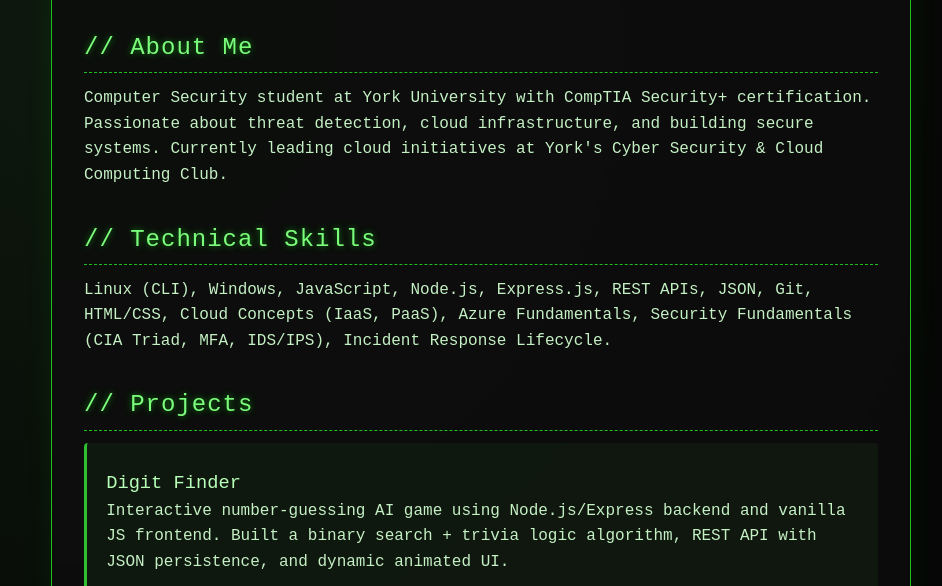
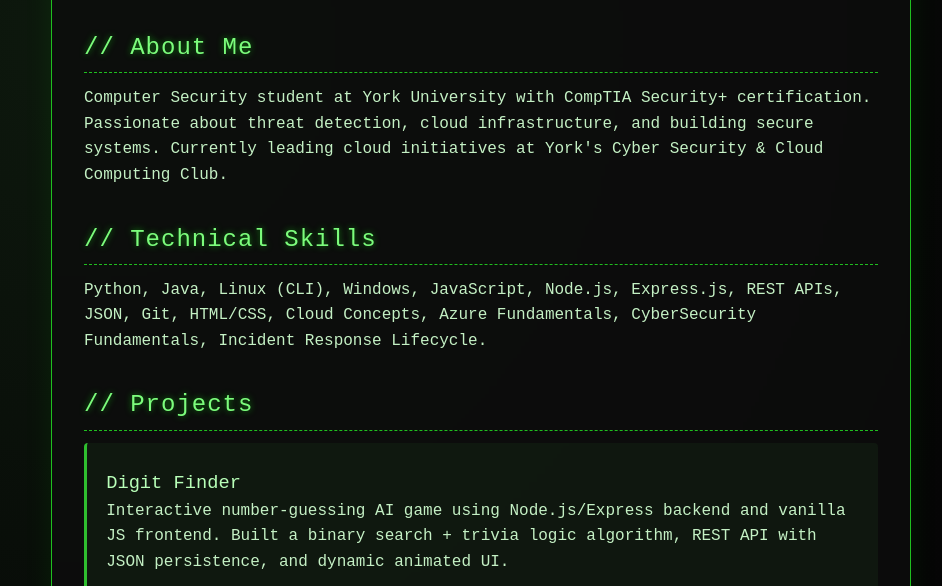
Before and after one commit to Shehbazsarkaria/Shehbazsarkaria.github.io, a plain HTML site: page index.html in a window 1280 px wide. Shown: the part 200-786 px from the top of the page, without its empty margins (159-1101 px from the left). Drawn offline with Linux system fonts and the light colour scheme.

Commit message:
Updated skills section in index.html

```diff
--- a/index.html
+++ b/index.html
@@ -30,9 +30,8 @@
         <section class="skills">
             <h2>// Technical Skills</h2>
             <p>
-                Linux (CLI), Windows, JavaScript, Node.js, Express.js, REST APIs, JSON, Git, HTML/CSS,
-                Cloud Concepts (IaaS, PaaS), Azure Fundamentals, Security Fundamentals (CIA Triad, MFA,
-                IDS/IPS), Incident Response Lifecycle.
+                Python, Java, Linux (CLI), Windows, JavaScript, Node.js, Express.js, REST APIs, JSON, Git, HTML/CSS,
+                Cloud Concepts, Azure Fundamentals, CyberSecurity Fundamentals, Incident Response Lifecycle.
             </p>
         </section>
 
```
